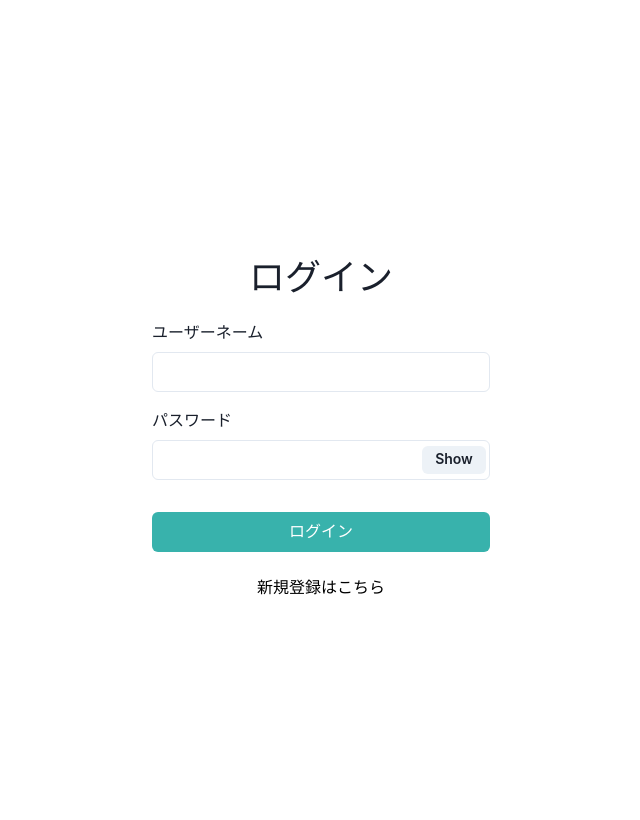
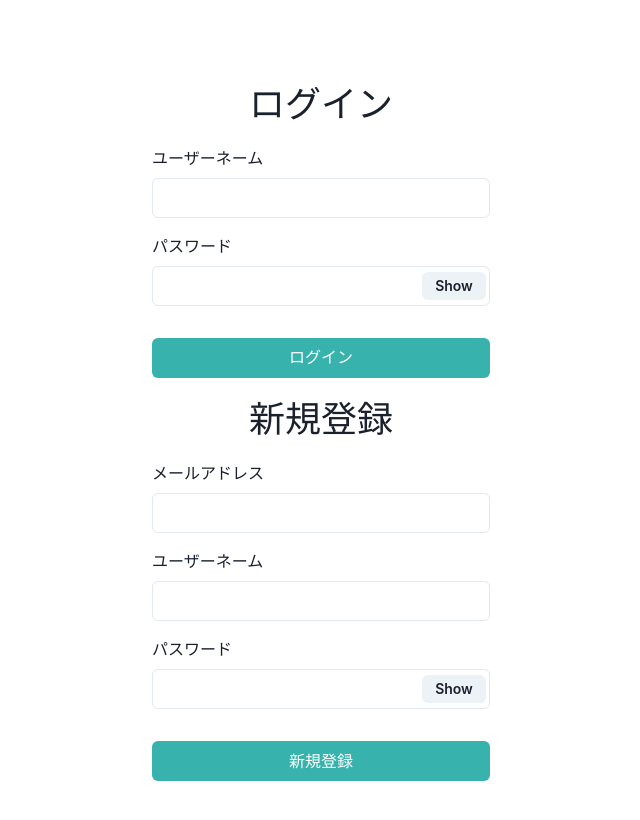
Before and after one commit to V01d42/LabMart, a React (Vite) app in the folder React/: page / in a window 1280 px wide. Shown: the top 820 px of the page, without its empty margins (319-959 px from the left). Built offline with nearby package versions, Linux system fonts and the light colour scheme.

Commit message:
ログイン機能の追加

```diff
--- a/React/src/pages/SigninPage.tsx
+++ b/React/src/pages/SigninPage.tsx
@@ -1,6 +1,6 @@
 import { useState } from "react";
 import { useForm } from "react-hook-form";
-
+import { useNavigate } from "react-router-dom";
 import {
   Button,
   Flex,
@@ -11,10 +11,16 @@ import {
   InputGroup,
   InputRightElement,
   VStack,
-} from '@chakra-ui/react';
+} from "@chakra-ui/react";
 
 // フォームで使用する変数の型を定義
 type FormInputs = {
+  username: string;
+  password: string;
+};
+
+type SignUpInputs = {
+  email: string;
   username: string;
   password: string;
 };
@@ -25,41 +31,74 @@ type FormInputs = {
  */
 
 const SigninPage = () => {
-  const { handleSubmit, register } = useForm<FormInputs>();
+  const { handleSubmit: handleSignInSubmit, register: registerSignIn } =
+    useForm<FormInputs>();
+  const { handleSubmit: handleSignUpSubmit, register: registerSignUp } =
+    useForm<SignUpInputs>();
 
   const [show, setShow] = useState<boolean>(false);
+  const navigate = useNavigate();
 
-  const onSubmit = handleSubmit(async (data) => {
-    // console.log(data);
+  const onSignInSubmit = handleSignInSubmit(async (data) => {
+    const request_data = new URLSearchParams({
+      grant_type: "",
+      username: data.username,
+      password: data.password,
+      scope: "",
+      client_id: "",
+      client_secret: "",
+    }).toString();
+    console.log(request_data);
 
+    try {
+      const response = await fetch("http://127.0.0.1:8000/token", {
+        method: "POST",
+        headers: {
+          "Content-Type": "application/x-www-form-urlencoded",
+        },
+        body: request_data,
+      });
+
+      if (!response.ok) {
+        // サーバーからエラーレスポンスが返された場合の処理
+        console.error("エラーが発生しました:", response.statusText);
+      } else {
+        // 成功した場合の処理
+        const result = await response.json();
+        console.log("成功:", result);
+        localStorage.setItem("token", result.access_token);
+        navigate("/purchase");
+      }
+    } catch (error) {
+      console.error("エラーが発生しました:", error);
+    }
+  });
+
+  const onSignUpSubmit = handleSignUpSubmit(async (data) => {
     const userData = {
-      email: 'ho@ge.com',
+      ...data,
       role_id: 0,
-      ...data,
     };
 
-    console.log(userData)
-    console.log(JSON.stringify(userData))
-
     try {
-      const response = await fetch('http://127.0.0.1:8000/users', {
-        method: 'POST',
+      const response = await fetch("http://127.0.0.1:8000/users", {
+        method: "POST",
         headers: {
-          'Content-Type': 'application/json',
+          "Content-Type": "application/json",
         },
         body: JSON.stringify(userData),
       });
 
       if (!response.ok) {
         // サーバーからエラーレスポンスが返された場合の処理
-        console.error('エラーが発生しました:', response.statusText);
+        console.error("エラーが発生しました:", response.statusText);
       } else {
         // 成功した場合の処理
         const result = await response.json();
-        console.log('成功:', result);
+        console.log("成功:", result);
       }
     } catch (error) {
-      console.error('エラーが発生しました:', error);
+      console.error("エラーが発生しました:", error);
     }
   });
 
@@ -73,13 +112,13 @@ const SigninPage = () => {
     >
       <VStack spacing="5">
         <Heading>ログイン</Heading>
-        <form onSubmit={onSubmit}>
+        <form onSubmit={onSignInSubmit}>
           <VStack spacing="4" alignItems="left">
             <FormControl>
               <FormLabel htmlFor="username" textAlign="start">
                 ユーザーネーム
               </FormLabel>
-              <Input id="username" {...register("username")} />
+              <Input id="username" {...registerSignIn("username")} />
             </FormControl>
 
             <FormControl>
@@ -88,7 +127,7 @@ const SigninPage = () => {
                 <Input
                   pr="4.5rem"
                   type={show ? "text" : "password"}
-                  {...register("password")}
+                  {...registerSignIn("password")}
                 />
                 <InputRightElement width="4.5rem">
                   <Button h="1.75rem" size="sm" onClick={() => setShow(!show)}>
@@ -106,20 +145,51 @@ const SigninPage = () => {
             >
               ログイン
             </Button>
+          </VStack>
+        </form>
+
+        <Heading>新規登録</Heading>
+        <form onSubmit={onSignUpSubmit}>
+          <VStack spacing="4" alignItems="left">
+            <FormControl>
+              <FormLabel htmlFor="email">メールアドレス</FormLabel>
+              <Input id="email" {...registerSignUp("email")} />
+            </FormControl>
+
+            <FormControl>
+              <FormLabel htmlFor="username">ユーザーネーム</FormLabel>
+              <Input id="username" {...registerSignUp("username")} />
+            </FormControl>
+
+            <FormControl>
+              <FormLabel htmlFor="password">パスワード</FormLabel>
+              <InputGroup size="md">
+                <Input
+                  pr="4.5rem"
+                  type={show ? "text" : "password"}
+                  {...registerSignUp("password")}
+                />
+                <InputRightElement width="4.5rem">
+                  <Button h="1.75rem" size="sm" onClick={() => setShow(!show)}>
+                    {show ? "Hide" : "Show"}
+                  </Button>
+                </InputRightElement>
+              </InputGroup>
+            </FormControl>
             <Button
-              as="a"
-              bg="white"
-              color="black"
-              href="/signup"
-              width="100%"
+              marginTop="4"
+              color="white"
+              bg="teal.400"
+              type="submit"
+              paddingX="auto"
             >
-              新規登録はこちら
+              新規登録
             </Button>
           </VStack>
         </form>
       </VStack>
     </Flex>
   );
-}
+};
 
 export default SigninPage;
```
